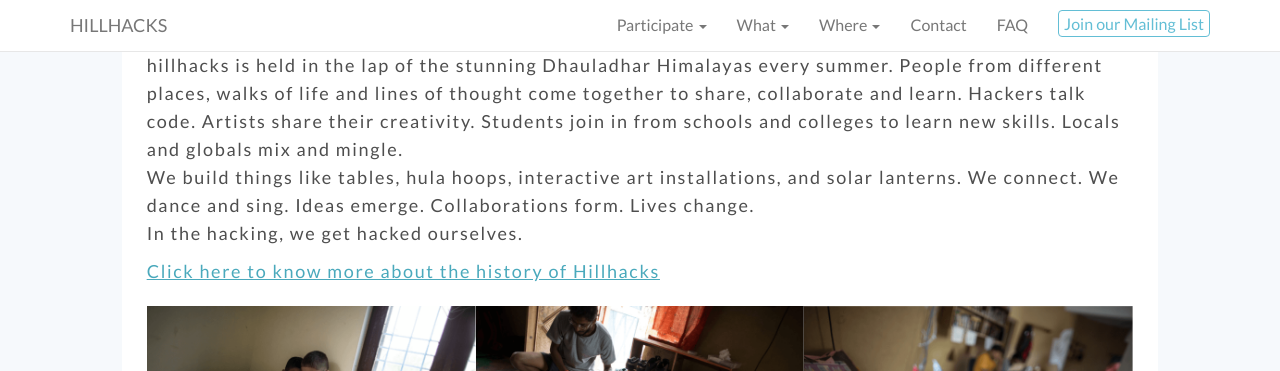
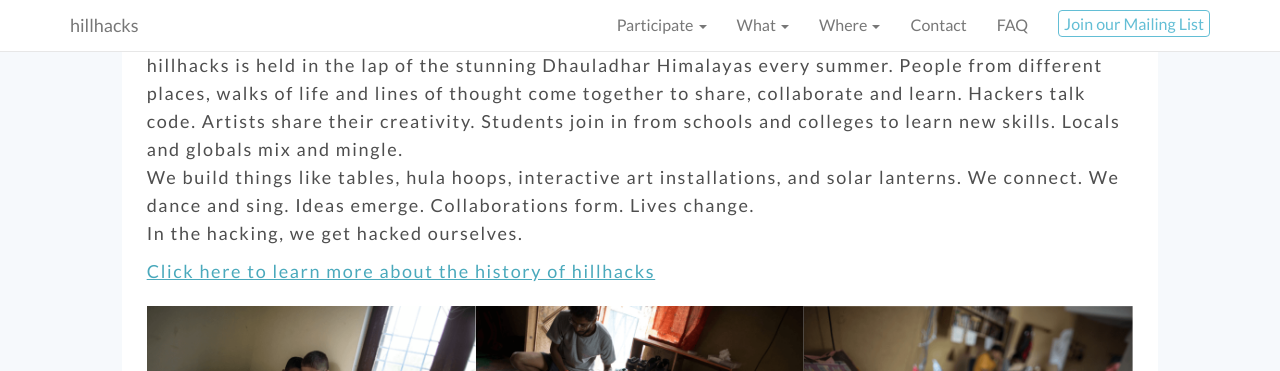
Before and after one commit to hillhacks/website, a Jekyll site: the page built from index.html, in a window 1280 px wide and 900 px high, scrolled down 765 px. Shown: the top 371 px of the window. Built offline with Jekyll 4.4.1, drawn with Linux system fonts in a browser that asks for light colours; nearby versions of some CDN libraries; some web fonts are replaced; comment, search, counter and statistics services are not loaded.

Commit message:
hillhacks: more lowercasing

```diff
--- a/_config.yml
+++ b/_config.yml
@@ -6,7 +6,7 @@
 # 'jekyll serve'. If you change this file, please restart the server process.
 
 # Site settings
-title: Hillhacks
+title: hillhacks
 email: mail@hillhacks.in
 description: > # this means to ignore newlines until "baseurl:"
   We invite people to share, demonstrate, teach and talk about the things they love. It doesn't have to be about technology, but from people that show passion in what they do. Free-thinkers, tinkerers and creative minds, artists, techies and hobbyists, hackers and makers, crafters and scientist, humanists and engineers, activists and coders, geeks and nerds, designers and philosophers, natural and artificial intelligences and other interesting beings doing interesting stuff.
--- a/_includes/header.html
+++ b/_includes/header.html
@@ -37,7 +37,7 @@
                 <span class="icon-bar"></span>
                 <span class="icon-bar"></span>
             </button>
-            <a class="navbar-brand" href="{{site.baseurl}}/index.html">HILLHACKS</a>
+            <a class="navbar-brand" href="{{site.baseurl}}/index.html">hillhacks</a>
         </div>
 
     <!-- Collect the nav links, forms, and other content for toggling -->
--- a/index.html
+++ b/index.html
@@ -25,7 +25,7 @@ permalink: /index.html
             </p>
 
 
-            <a href="{{site.baseurl}}/history-of-hillhacks.html" target="_blank">Click here to know more about the history of Hillhacks</a><br>
+            <a href="{{site.baseurl}}/history-of-hillhacks.html" target="_blank">Click here to learn more about the history of hillhacks</a><br>
 
             <div class="row homepage-gallery">
                 <div class="col-md-12 no-padding mt20">
```
